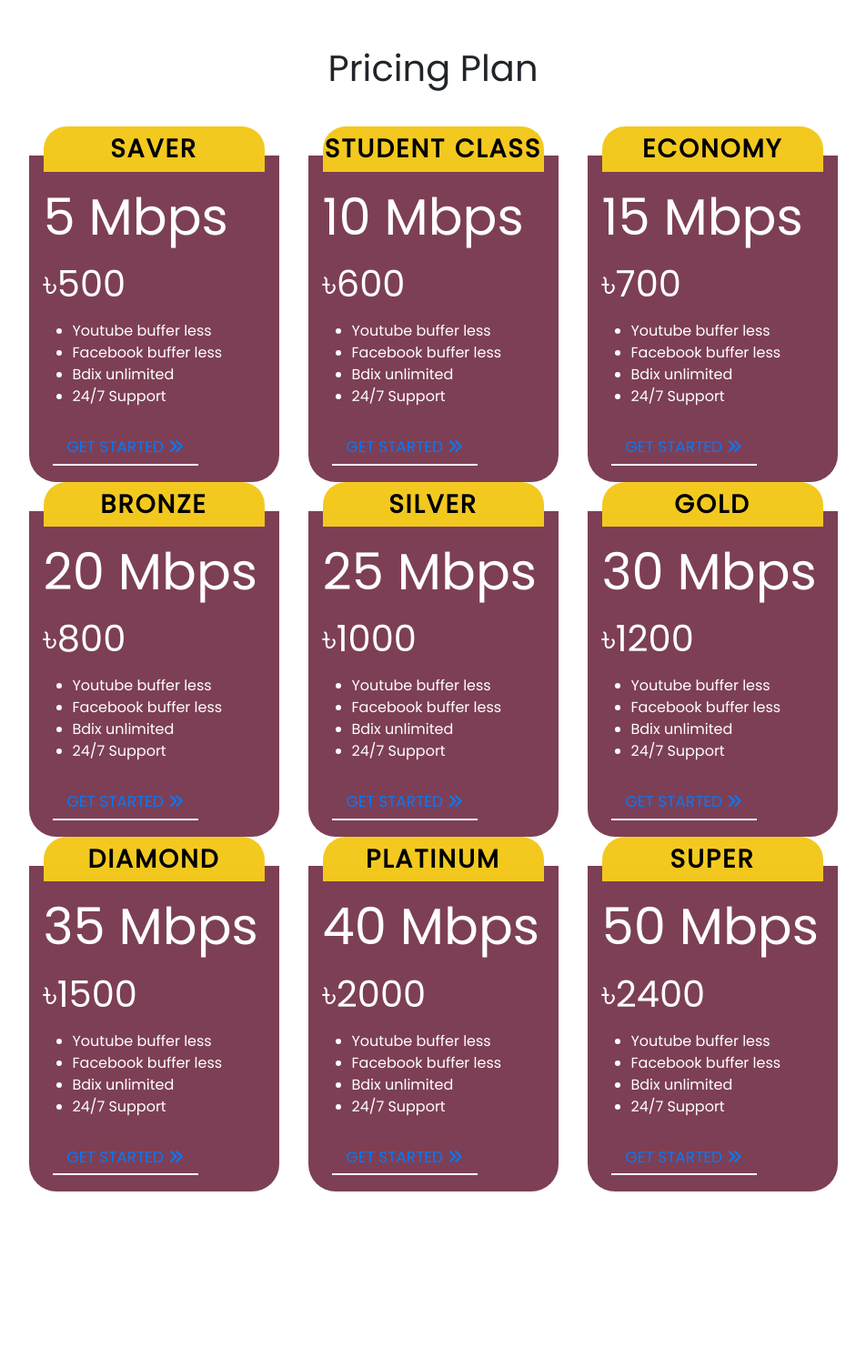
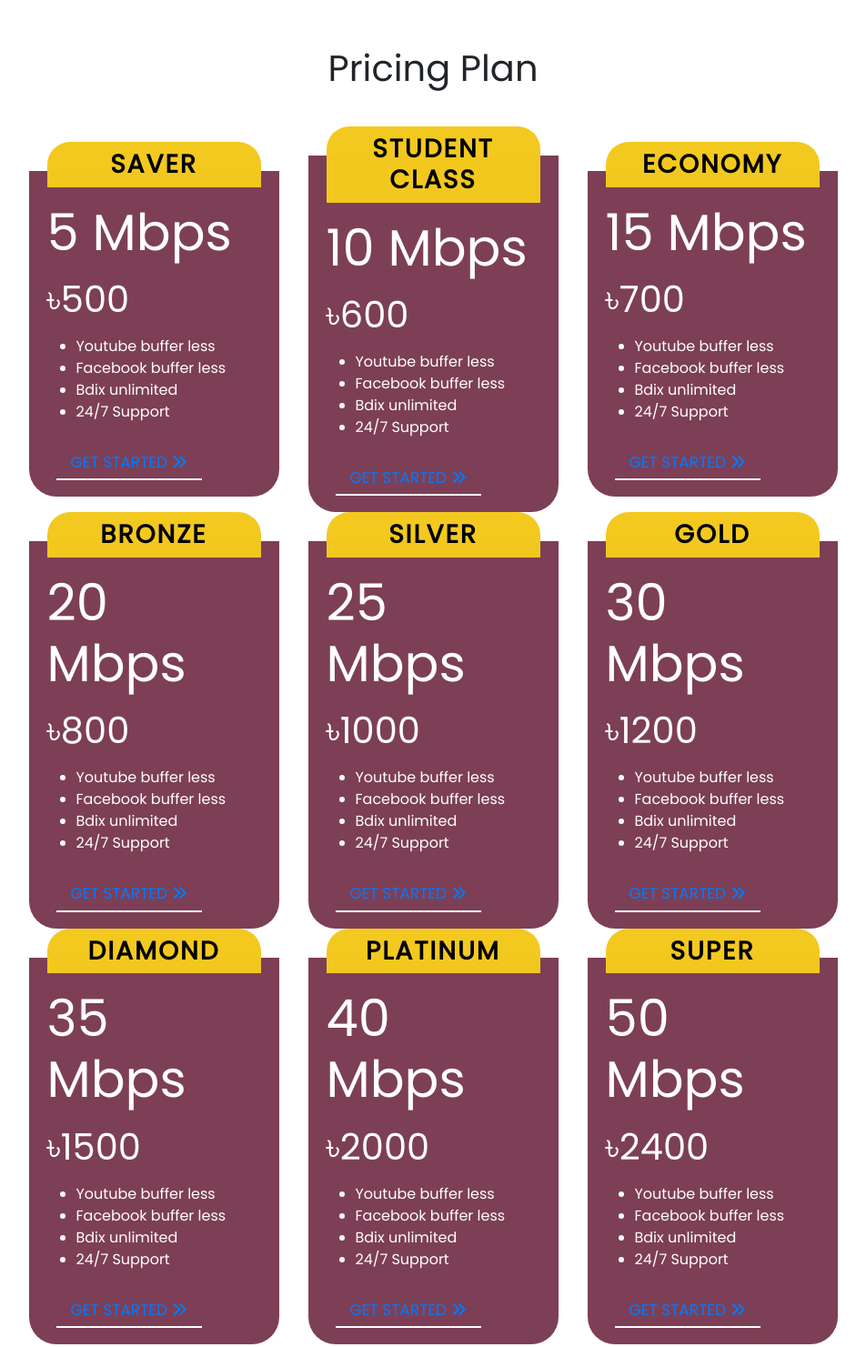
Before and after one commit to iftear-Dc-desi9/next-system.github.io, a plain HTML site: page index.html in a window 1280 px wide. Shown: the part 2732-4213 px from the top of the page at 91% size, without its empty margins (164-1116 px from the left). Drawn offline with nearby package versions, Linux system fonts and the light colour scheme; a web font is replaced by a local one.

Commit message:
Updated index.html

```diff
--- a/index.html
+++ b/index.html
@@ -160,10 +160,10 @@ href="https://cdnjs.cloudflare.com/ajax/libs/font-awesome/6.5.1/css/all.min.css"
 <!--New arrival -1 start-->
 <section id="pricing-plan">
     <div class="container">
-        <div class="row mx-2 g-3 justify-content-center align-items-center new-arrival-content">
+        <div class="row mx-2 justify-content-center align-items-center new-arrival-content">
                 <h1 class="py-5 text-center">Pricing Plan</h1>
 
-            <div class="col-lg-3 col-md-3 col-sm-3 m-3 pricing-box"data-aos="fade-down">
+            <div class="col-lg-3 col-md-3 col-sm-3 mx-3 my-3 pricing-box"data-aos="fade-down">
 
                 <div class="pricing-detail text-left py-2 px-2">
                     <h3 class="price-plan-header text-center text-uppercase py-2">Saver</h3>
@@ -180,7 +180,7 @@ href="https://cdnjs.cloudflare.com/ajax/libs/font-awesome/6.5.1/css/all.min.css"
                 </div>
             </div>
 
-            <div class="col-lg-3 col-md-3 col-sm-3 pricing-box m-3"data-aos="fade-up">
+            <div class="col-lg-3 col-md-3 col-sm-3 pricing-box mx-3 my-3"data-aos="fade-up">
                 <div class="pricing-detail text-left py-2 px-2">
                     <h3 class="price-plan-header text-center text-uppercase py-2">Student Class</h3>
                     <p class="display-4 pt-2">10 Mbps</p>
@@ -196,7 +196,7 @@ href="https://cdnjs.cloudflare.com/ajax/libs/font-awesome/6.5.1/css/all.min.css"
                 </div>
             </div>
 
-            <div class="col-lg-3 col-md-3 col-sm-3 pricing-box m-3"data-aos="fade-down">
+            <div class="col-lg-3 col-md-3 col-sm-3 pricing-box mx-3 my-3"data-aos="fade-down">
                 <div class="pricing-detail text-left py-2 px-2">
                     <h3 class="price-plan-header text-center text-uppercase py-2">Economy</h3>
                     <p class="display-4 pt-2">15 Mbps</p>
@@ -211,7 +211,7 @@ href="https://cdnjs.cloudflare.com/ajax/libs/font-awesome/6.5.1/css/all.min.css"
                     <a href="https://m.me/nextincbd"target="_blank"><button>Get Started <i class="fa fa-angle-double-right"></i></button></a>
                 </div>
             </div>
-            <div class="col-lg-3 col-md-3 col-sm-3 pricing-box m-3"data-aos="fade-up">
+            <div class="col-lg-3 col-md-3 col-sm-3 pricing-box mx-3 my-3"data-aos="fade-up">
                 <div class="pricing-detail text-left py-2 px-2">
                     <h3 class="price-plan-header text-center text-uppercase py-2">Bronze</h3>
                     <p class="display-4 pt-2">20 Mbps</p>
@@ -226,7 +226,7 @@ href="https://cdnjs.cloudflare.com/ajax/libs/font-awesome/6.5.1/css/all.min.css"
                     <a href="https://m.me/nextincbd"target="_blank"><button>Get Started <i class="fa fa-angle-double-right"></i></button></a>
                 </div>
             </div>
-            <div class="col-lg-3 col-md-3 col-sm-3 pricing-box m-3"data-aos="fade-down">
+            <div class="col-lg-3 col-md-3 col-sm-3 pricing-box mx-3 my-3"data-aos="fade-down">
                 <div class="pricing-detail text-left py-2 px-2">
                     <h3 class="price-plan-header text-center text-uppercase py-2">Silver</h3>
                     <p class="display-4 pt-2">25 Mbps</p>
@@ -241,7 +241,7 @@ href="https://cdnjs.cloudflare.com/ajax/libs/font-awesome/6.5.1/css/all.min.css"
                     <a href="https://m.me/nextincbd"target="_blank"><button>Get Started <i class="fa fa-angle-double-right"></i></button></a>
                 </div>
             </div>
-            <div class="col-lg-3 col-md-3 col-sm-3 pricing-box m-3"data-aos="fade-up">
+            <div class="col-lg-3 col-md-3 col-sm-3 pricing-box mx-3 my-3"data-aos="fade-up">
                 <div class="pricing-detail text-left py-2 px-2">
                     <h3 class="price-plan-header text-center text-uppercase py-2">Gold</h3>
                     <p class="display-4 pt-2">30 Mbps</p>
@@ -256,7 +256,7 @@ href="https://cdnjs.cloudflare.com/ajax/libs/font-awesome/6.5.1/css/all.min.css"
                     <a href="https://m.me/nextincbd"target="_blank"><button>Get Started <i class="fa fa-angle-double-right"></i></button></a>
                 </div>
             </div>
-            <div class="col-lg-3 col-md-3 col-sm-3 pricing-box m-3"data-aos="fade-down">
+            <div class="col-lg-3 col-md-3 col-sm-3 pricing-box mx-3 my-3"data-aos="fade-down">
                 <div class="pricing-detail text-left py-2 px-2">
                     <h3 class="price-plan-header text-center text-uppercase py-2">Diamond</h3>
                     <p class="display-4 pt-2">35 Mbps</p>
@@ -271,7 +271,7 @@ href="https://cdnjs.cloudflare.com/ajax/libs/font-awesome/6.5.1/css/all.min.css"
                     <a href="https://m.me/nextincbd"target="_blank"><button>Get Started <i class="fa fa-angle-double-right"></i></button></a>
                 </div>
             </div>
-            <div class="col-lg-3 col-md-3 col-sm-3 pricing-box m-3"data-aos="fade-up">
+            <div class="col-lg-3 col-md-3 col-sm-3 pricing-box mx-3 my-3"data-aos="fade-up">
                 <div class="pricing-detail text-left py-2 px-2">
                     <h3 class="price-plan-header text-center text-uppercase py-2">Platinum</h3>
                     <p class="display-4 pt-2">40 Mbps</p>
@@ -286,7 +286,7 @@ href="https://cdnjs.cloudflare.com/ajax/libs/font-awesome/6.5.1/css/all.min.css"
                     <a href="https://m.me/nextincbd"target="_blank"><button>Get Started <i class="fa fa-angle-double-right"></i></button></a>
                 </div>
             </div>
-            <div class="col-lg-3 col-md-3 col-sm-3 pricing-box m-3"data-aos="fade-down">
+            <div class="col-lg-3 col-md-3 col-sm-3 pricing-box mx-3 my-3"data-aos="fade-down">
                 <div class="pricing-detail text-left py-2 px-2">
                     <h3 class="price-plan-header text-center text-uppercase py-2">Super</h3>
                     <p class="display-4 pt-2">50 Mbps</p>
```
